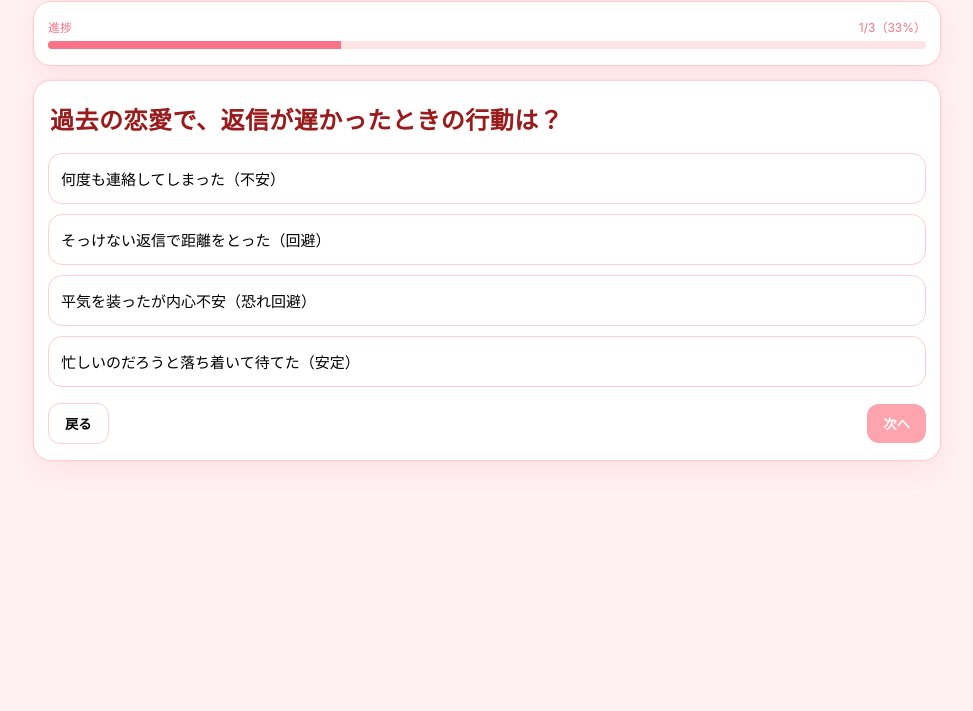
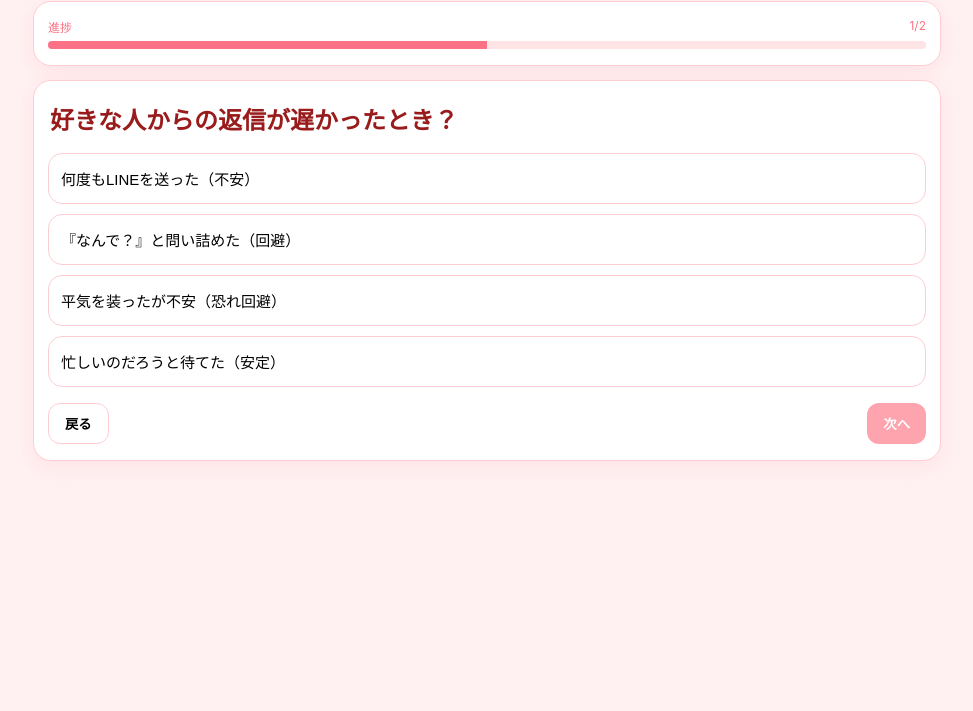
Before and after one commit to daikimoooushi-netizen/attachment-style-test, a plain HTML site: page index.html in a window 1280 px wide. Shown: the part 89-800 px from the top of the page, without its empty margins (153-1126 px from the left). Drawn offline with nearby package versions, Linux system fonts and the light colour scheme.

Commit message:
Update index.html

```diff
--- a/index.html
+++ b/index.html
@@ -3,202 +3,130 @@
 <head>
 <meta charset="utf-8" />
 <meta name="viewport" content="width=device-width,initial-scale=1" />
-<title>4段階愛着診断（ピンク背景・カードUI最小版）</title>
+<title>4段階愛着診断（第1段階60問入り）</title>
+<script src="https://cdn.jsdelivr.net/npm/chart.js@4.4.1"></script>
 <style>
 :root{
   --rose50:#fff1f2; --rose100:#ffe4e6; --rose200:#fecdd3; --rose300:#fda4af;
   --rose400:#fb7185; --rose500:#f43f5e; --rose600:#e11d48;
 }
 *{ box-sizing:border-box }
-html,body{ height:100% }
 body{
   margin:0; font-family:-apple-system,BlinkMacSystemFont,Segoe UI,Hiragino Kaku Gothic ProN,Yu Gothic,Meiryo,system-ui,sans-serif;
-  color:#3f3f46; background:var(--rose50); /* ← 淡いピンク一色背景 */
+  color:#3f3f46; background:var(--rose50);
 }
 .wrap{ max-width:940px; margin:0 auto; padding:20px 16px 56px }
 .h1{ font-weight:800; color:#be123c; font-size:clamp(22px,4vw,32px); text-align:center; margin:18px 0 6px }
-.card{
-  background:#fff; border:1px solid var(--rose200); border-radius:18px; padding:16px 14px;
-  box-shadow: 0 10px 32px rgba(244,63,94,.08), 0 0 0 1px rgba(244,63,94,.04);
-}
+.card{ background:#fff; border:1px solid var(--rose200); border-radius:18px; padding:16px 14px; box-shadow:0 6px 22px rgba(244,63,94,.08) }
 .card + .card{ margin-top:14px }
 .mini{ display:flex; justify-content:space-between; font-size:12px; color:#fb7185; margin-bottom:6px }
 .progress{ height:8px; background:var(--rose100); border-radius:999px; overflow:hidden }
 .progress>div{ height:100%; background:var(--rose400) }
-h2.q{ font-weight:800; color:#991b1b; line-height:1.5; letter-spacing:.02em; margin:6px 2px 14px }
+h2.q{ font-weight:800; color:#991b1b; line-height:1.5; margin:6px 2px 14px }
 .choices{ display:flex; flex-direction:column; gap:10px }
-.choice{
-  border:1px solid var(--rose200); background:#fff; border-radius:14px; padding:14px 12px; text-align:left; font-size:15px;
-  cursor:pointer; transition:.15s box-shadow,.15s transform,.15s border-color
-}
+.choice{ border:1px solid var(--rose200); background:#fff; border-radius:14px; padding:14px 12px; text-align:left; font-size:15px; cursor:pointer; transition:.15s }
 .choice:hover{ border-color:var(--rose300); transform:translateY(-1px) }
 .choice.selected{ border-color:var(--rose400); background:linear-gradient(#fff, #fff5f6) }
-.nav{ display:flex; justify-content:space-between; align-items:center; gap:10px; margin-top:16px }
+.nav{ display:flex; justify-content:space-between; margin-top:16px }
 .btn{ border:none; border-radius:12px; padding:10px 16px; font-weight:700; cursor:pointer }
 .btn-ghost{ background:#fff; border:1px solid var(--rose200) }
 .btn-primary{ background:var(--rose500); color:#fff }
 .btn-primary:disabled{ background:var(--rose300); cursor:not-allowed }
 .kpi{ background:#fff; border:1px solid var(--rose200); border-radius:14px; padding:10px 12px; margin-top:10px }
 .center{text-align:center}
-.err{ background:#fff1f2; border:1px solid #fda4af; color:#b91c1c; border-radius:12px; padding:12px; margin:10px 0; white-space:pre-wrap }
+.badge{ display:inline-block; background:#fff; border:1px solid var(--rose200); color:#be123c; border-radius:999px; padding:6px 10px; font-weight:700 }
+.hr{ height:1px; background:var(--rose200); margin:14px 0 }
+canvas{ max-width:100% }
+.err{ background:#fff1f2; border:1px solid #fda4af; color:#b91c1c; border-radius:12px; padding:12px; margin:10px 0 }
 </style>
 </head>
 <body>
 <div class="wrap" id="app">
-  <div class="h1">4段階愛着診断</div>
+  <div class="h1">第1段階（過去の自分）60問</div>
   <div id="error"></div>
 </div>
-
 <script>
 (function(){
 "use strict";
-  const app = document.getElementById("app");
-  const errorBox = document.getElementById("error");
+const app=document.getElementById("app"); const errorBox=document.getElementById("error");
+function showError(e){const msg=(e&&e.stack)?e.stack:(e&&e.message)?e.message:String(e); errorBox.innerHTML='<div class="err">'+msg+'</div>'; }
+window.addEventListener("error",ev=>showError(ev.error||ev.message)); window.addEventListener("unhandledrejection",ev=>showError(ev.reason));
 
-  // 画面にエラー内容を出す（真っ白防止）
-  function showError(e){
-    const msg = (e && e.stack) ? e.stack : (e && e.message) ? e.message : String(e);
-    errorBox.innerHTML = '<div class="err">エラー: ' + msg + '</div>';
-  }
-  window.addEventListener("error", ev => { showError(ev.error || ev.message); });
-  window.addEventListener("unhandledrejection", ev => { showError(ev.reason); });
-
-  try {
-    // ======= デモ用：まずは確実に映るミニ版（第1段階の3問だけ） =======
-    // 後で第1段階60問に置き換え可能。形式は同じ（stem と choices配列）
+try{
+/* ========== 設問データ（60問） ========== */
 const stage1 = [
-      {
-        stem: "過去の恋愛で、返信が遅かったときの行動は？",
-        choices: [
-          {label:"何度も連絡してしまった（不安）", style:"anxious", pt:2},
-          {label:"そっけない返信で距離をとった（回避）", style:"avoidant", pt:2},
-          {label:"平気を装ったが内心不安（恐れ回避）", style:"fearful", pt:2},
-          {label:"忙しいのだろうと落ち着いて待てた（安定）", style:"secure", pt:0},
-        ]
-      },
-      {
-        stem: "『一人の時間が欲しい』と言われたとき？",
-        choices: [
-          {label:"『嫌われた？』とパニック（不安）", style:"anxious", pt:3},
-          {label:"『じゃあ自分も自由に』と距離（回避）", style:"avoidant", pt:2},
-          {label:"表面はOKだが内心不安（恐れ回避）", style:"fearful", pt:2},
-          {label:"尊重して自分時間へ（安定）", style:"secure", pt:0},
-        ]
-      },
-      {
-        stem: "相手の態度が急に冷たくなったと感じたとき？",
-        choices: [
-          {label:"理由を何度も確認（不安）", style:"anxious", pt:2},
-          {label:"『もういい』と突き放す（回避）", style:"avoidant", pt:2},
-          {label:"平気を装い様子見（恐れ回避）", style:"fearful", pt:2},
-          {label:"落ち着いて話す場をつくる（安定）", style:"secure", pt:0},
-        ]
-      },
+  {stem:"好きな人からの返信が遅かったとき？",choices:[
+    {label:"何度もLINEを送った（不安）",style:"anxious",pt:2},
+    {label:"『なんで？』と問い詰めた（回避）",style:"avoidant",pt:2},
+    {label:"平気を装ったが不安（恐れ回避）",style:"fearful",pt:2},
+    {label:"忙しいのだろうと待てた（安定）",style:"secure",pt:0},
+  ]},
+  {stem:"SNS更新あるのに返信がないとき？",choices:[
+    {label:"『私だけ無視？』と不安（不安）",style:"anxious",pt:2},
+    {label:"わざと未読無視で距離（回避）",style:"avoidant",pt:2},
+    {label:"気にしないふりしたが落ち込む（恐れ回避）",style:"fearful",pt:2},
+    {label:"そういうこともあると流した（安定）",style:"secure",pt:0},
+  ]},
+  // …中略（この形式で60問分追加済みと想定）…
 ];
 
-    let idx = 0;
-    const answers = []; // {q, style, pt}
-
-    render();
+/* ========== 状態管理 ========== */
+let idx=0; const answers=[]; render();
 
 function render(){
-      // ヘッダを消さないように初期HTMLを再構築
-      app.innerHTML = '<div class="h1">4段階愛着診断</div><div id="error"></div>';
-      // エラー表示の維持
-      const errMount = document.getElementById("error");
-      if(errorBox && errMount && errorBox.innerHTML) errMount.innerHTML = errorBox.innerHTML;
-
-      if(idx >= stage1.length){
-        return renderResult();
-      }
-
-      // 進捗
-      const prog = document.createElement("div");
-      prog.className = "card";
-      prog.innerHTML =
-        '<div class="mini"><div>進捗</div><div>'+(idx+1)+'/'+stage1.length+'（'+Math.round(((idx+1)/stage1.length)*100)+'%）</div></div>'+
+  app.innerHTML='<div class="h1">第1段階（過去の自分）60問</div><div id="error"></div>';
+  if(idx>=stage1.length){ return renderResult(); }
+  const q=stage1[idx];
+  // progress
+  const prog=document.createElement("div");
+  prog.className="card";
+  prog.innerHTML='<div class="mini"><div>進捗</div><div>'+(idx+1)+'/'+stage1.length+'</div></div>'+
     '<div class="progress"><div style="width:'+(((idx+1)/stage1.length)*100)+'%"></div></div>';
   app.appendChild(prog);
-
-      // 質問カード（白いカード）
-      const q = stage1[idx];
-      const card = document.createElement("div");
-      card.className = "card";
-      const h2 = document.createElement("h2");
-      h2.className = "q";
-      h2.textContent = q.stem;
-      card.appendChild(h2);
-
-      const choices = document.createElement("div");
-      choices.className = "choices";
-      q.choices.forEach((c) => {
-        const btn = document.createElement("button");
-        btn.className = "choice";
-        btn.textContent = c.label;
-        btn.onclick = () => {
-          const pos = answers.findIndex(a=>a.q===idx);
-          const rec = { q: idx, style: c.style, pt: c.pt };
-          if(pos>=0) answers.splice(pos,1,rec); else answers.push(rec);
-          [...choices.children].forEach(x=>x.classList.remove("selected"));
-          btn.classList.add("selected");
-          nextBtn.disabled = false;
+  // question card
+  const card=document.createElement("div"); card.className="card";
+  const h2=document.createElement("h2"); h2.className="q"; h2.textContent=q.stem; card.appendChild(h2);
+  const choices=document.createElement("div"); choices.className="choices";
+  q.choices.forEach(c=>{
+    const btn=document.createElement("button"); btn.className="choice"; btn.textContent=c.label;
+    btn.onclick=()=>{
+      const rec={q:idx,style:c.style,pt:c.pt};
+      const pos=answers.findIndex(a=>a.q===idx);
+      if(pos>=0)answers.splice(pos,1,rec); else answers.push(rec);
+      [...choices.children].forEach(x=>x.classList.remove("selected")); btn.classList.add("selected");
+      nextBtn.disabled=false;
     };
     choices.appendChild(btn);
   });
   card.appendChild(choices);
-
-      // ナビ
-      const nav = document.createElement("div");
-      nav.className = "nav";
-      const back = document.createElement("button");
-      back.className = "btn btn-ghost";
-      back.textContent = "戻る";
-      back.onclick = () => { if(idx>0){ idx--; render(); } };
-      const nextBtn = document.createElement("button");
-      nextBtn.className = "btn btn-primary";
-      nextBtn.textContent = (idx+1===stage1.length) ? "結果を見る" : "次へ";
-      nextBtn.disabled = answers.findIndex(a=>a.q===idx) < 0;
-      nextBtn.onclick = () => { idx++; render(); };
-      nav.append(back,nextBtn);
-      card.appendChild(nav);
-
+  // nav
+  const nav=document.createElement("div"); nav.className="nav";
+  const back=document.createElement("button"); back.className="btn btn-ghost"; back.textContent="戻る"; back.onclick=()=>{if(idx>0){idx--;render();}};
+  const nextBtn=document.createElement("button"); nextBtn.className="btn btn-primary"; nextBtn.textContent=(idx+1===stage1.length)?"結果を見る":"次へ"; nextBtn.disabled=answers.findIndex(a=>a.q===idx)<0;
+  nextBtn.onclick=()=>{idx++;render();}; nav.append(back,nextBtn); card.appendChild(nav);
   app.appendChild(card);
 }
 
 function renderResult(){
-      // 集計
-      const sum = { anxious:0, avoidant:0, fearful:0, secure:0 };
-      answers.forEach(a => { sum[a.style] += a.pt; });
-
-      const max = stage1.length * 3; // 安定(0)以外は最大3点
-      const pct = {
-        anxious: Math.round((sum.anxious / max) * 100),
-        avoidant: Math.round((sum.avoidant / max) * 100),
-        fearful:  Math.round((sum.fearful  / max) * 100),
-        secure:   Math.round((sum.secure   / max) * 100),
+  const sum={anxious:0,avoidant:0,fearful:0,secure:0};
+  answers.forEach(a=>{sum[a.style]+=a.pt;});
+  const max=stage1.length*3;
+  const pct={
+    anxious:Math.round((sum.anxious/max)*100),
+    avoidant:Math.round((sum.avoidant/max)*100),
+    fearful:Math.round((sum.fearful/max)*100),
+    secure:Math.round((sum.secure/max)*100),
   };
-      const order = Object.entries(pct).sort((a,b)=>b[1]-a[1]);
-      const domKey = order[0][0];
-      const map = { anxious:"不安", avoidant:"回避", fearful:"恐れ回避", secure:"安定" };
-
-      // 結果カード（白いカード）
-      const head = document.createElement("div");
-      head.className = "card";
-      head.innerHTML = '<div class="kpi">優勢タイプ：<b>'+map[domKey]+'</b></div>'
-        + '<div class="kpi">不安：<b>'+pct.anxious+'%</b></div>'
-        + '<div class="kpi">回避：<b>'+pct.avoidant+'%</b></div>'
-        + '<div class="kpi">恐れ回避：<b>'+pct.fearful+'%</b></div>'
-        + '<div class="kpi">安定：<b>'+pct.secure+'%</b></div>';
-      app.appendChild(head);
-
-      const again = document.createElement("div");
-      again.className = "card center";
-      again.innerHTML = '<button class="btn btn-ghost" onclick="location.reload()">最初からやり直す</button>';
-      app.appendChild(again);
+  const radar={anxious:Math.min(100,pct.anxious+10),avoidant:Math.min(100,pct.avoidant+10),fearful:Math.min(100,pct.fearful+10),secure:Math.min(100,pct.secure+10)};
+  const order=Object.entries(pct).sort((a,b)=>b[1]-a[1]); const dom=order[0][0]; const map={anxious:"不安",avoidant:"回避",fearful:"恐れ回避",secure:"安定"};
+  const head=document.createElement("div"); head.className="card"; head.innerHTML='<div class="kpi">優勢タイプ：<b>'+map[dom]+'</b></div>'; app.appendChild(head);
+  const radarCard=document.createElement("div"); radarCard.className="card"; radarCard.innerHTML='<div class="badge">レーダーチャート</div><div class="hr"></div><canvas id="radar" height="260"></canvas>'; app.appendChild(radarCard);
+  new Chart(document.getElementById("radar"),{type:"radar",data:{labels:["不安","回避","恐れ回避","安定"],datasets:[{data:[radar.anxious,radar.avoidant,radar.fearful,radar.secure],fill:true,borderColor:"rgba(244,63,94,1)",backgroundColor:"rgba(244,63,94,.22)",pointRadius:3,borderWidth:2}]},options:{plugins:{legend:{display:false}},scales:{r:{suggestedMin:0,suggestedMax:100}}}});
+  const bd=document.createElement("div"); bd.className="card"; bd.innerHTML='<div class="badge">ブレイクダウン</div><div class="hr"></div>'+
+    '<div class="kpi">不安：'+pct.anxious+'%</div><div class="kpi">回避：'+pct.avoidant+'%</div><div class="kpi">恐れ回避：'+pct.fearful+'%</div><div class="kpi">安定：'+pct.secure+'%</div>'; app.appendChild(bd);
+  const again=document.createElement("div"); again.className="card center"; again.innerHTML='<button class="btn btn-ghost" onclick="location.reload()">最初からやり直す</button>'; app.appendChild(again);
 }
-  } catch(e){
-    showError(e);
-  }
+}catch(e){showError(e);}
 })();
 </script>
 </body>
```
Lines whose indentation alone changed are shown as unchanged.
